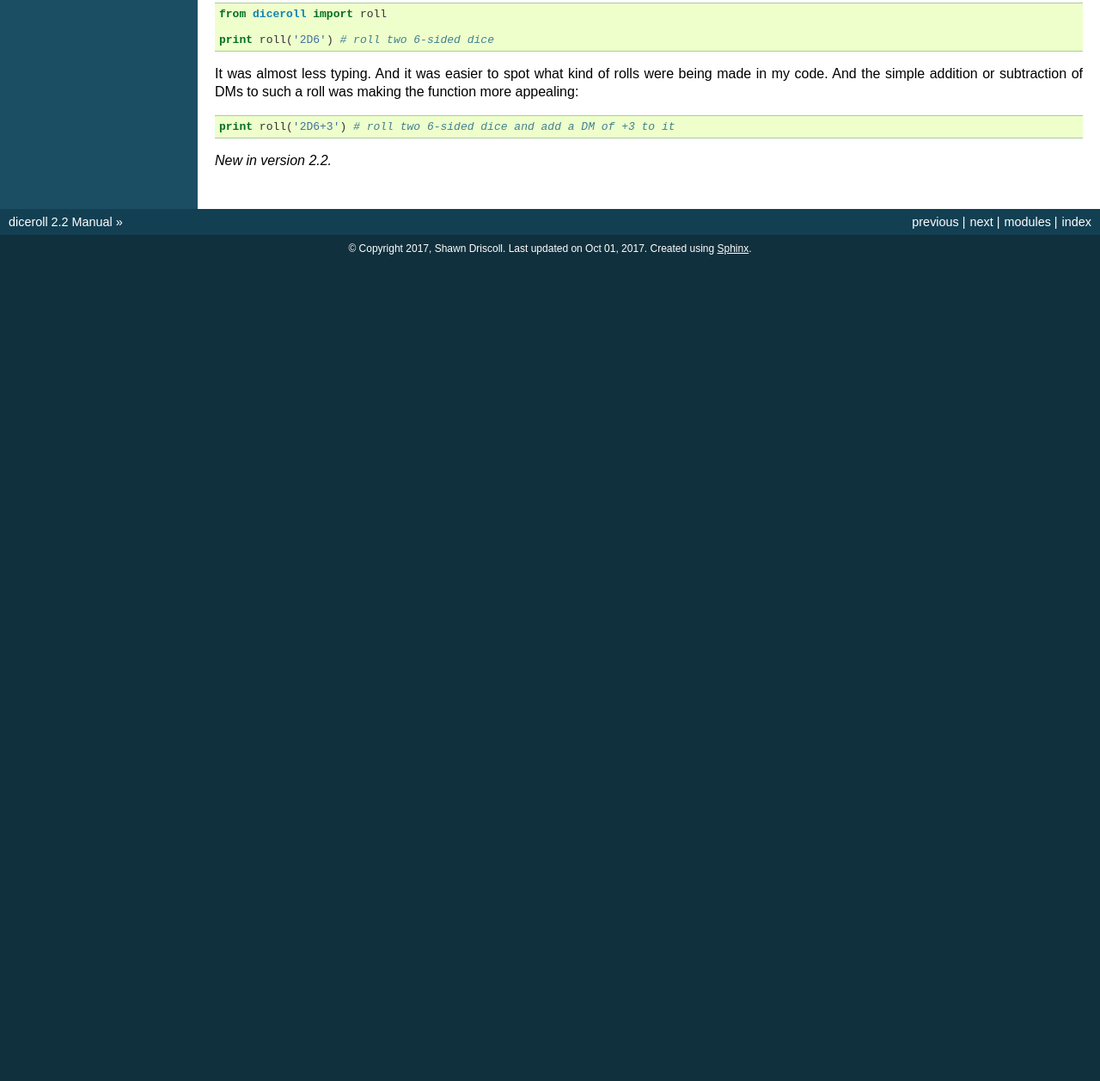
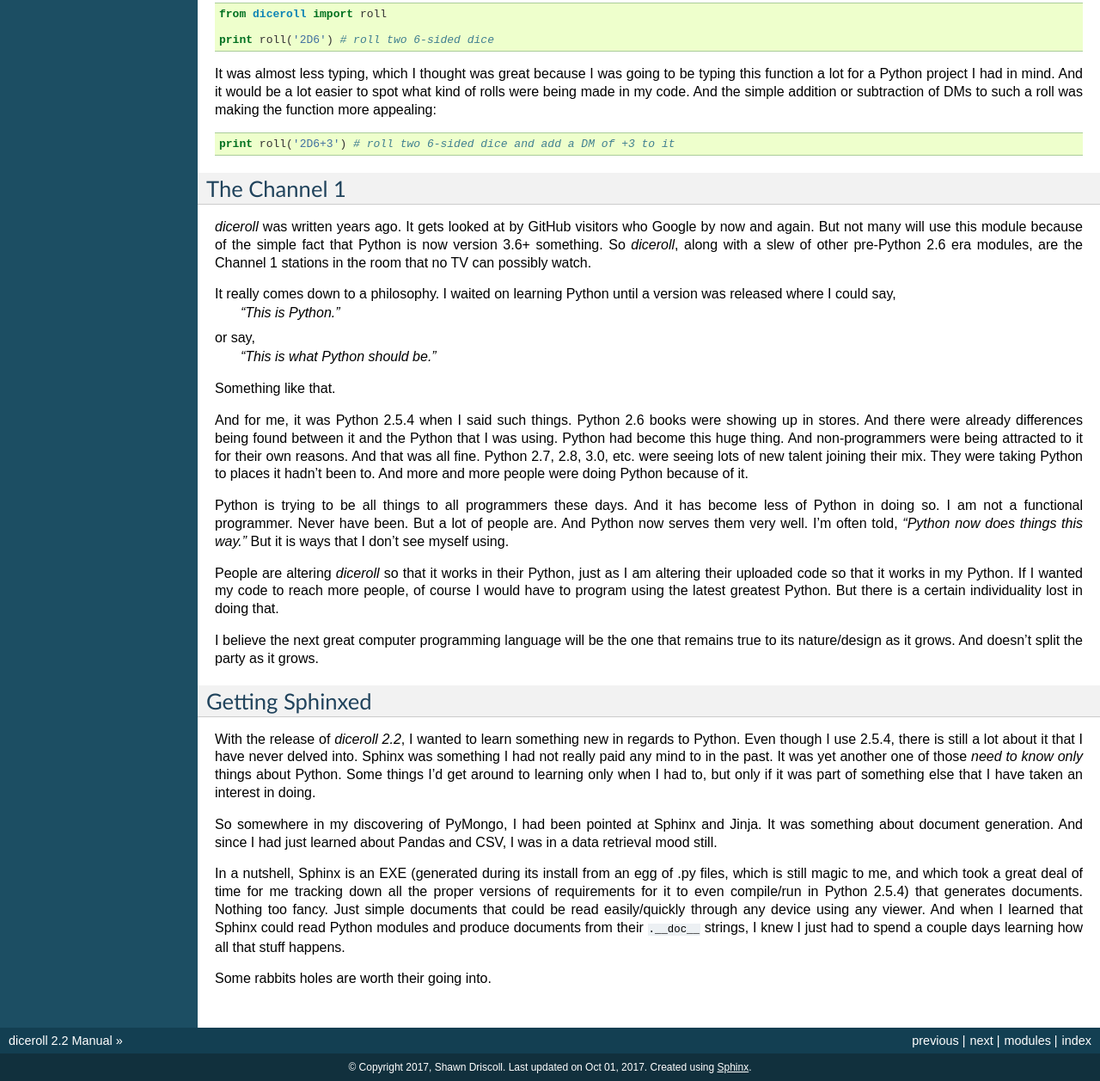
Before and after one commit to ShawnDriscoll/diceroll, a plain HTML site: page docs/build/designers_notes.html in a window 1280 px wide. Shown: the part 1266-2523 px from the top of the page at 86% size. Before the commit the page ends 1571 px from the top, so only its background shows below. Drawn offline with Linux system fonts and the light colour scheme.

Commit message:
spell-checked

```diff
--- a/docs/build/designers_notes.html
+++ b/docs/build/designers_notes.html
@@ -117,12 +117,53 @@ doing its own error-checking.</p>
 
 <span class="k">print</span> <span class="n">roll</span><span class="p">(</span><span class="s">&#39;2D6&#39;</span><span class="p">)</span> <span class="c"># roll two 6-sided dice</span>
 </pre></div>
-<p>It was almost less typing. And it was easier to spot what kind of rolls were being made in my
+<p>It was almost less typing, which I thought was great because I was going to be typing this function a lot
+for a Python project I had in mind. And it would be a lot easier to spot what kind of rolls were being made in my
 code. And the simple addition or subtraction of DMs to such a roll was making the function more appealing:</p>
 <div class="highlight"><pre><span class="k">print</span> <span class="n">roll</span><span class="p">(</span><span class="s">&#39;2D6+3&#39;</span><span class="p">)</span> <span class="c"># roll two 6-sided dice and add a DM of +3 to it</span>
 </pre></div>
-<p>
-<span class="versionmodified">New in version 2.2.</span></p>
+</div>
+<div class="section" id="the-channel-1">
+<h2>The Channel 1<a class="headerlink" href="#the-channel-1" title="Permalink to this headline">¶</a></h2>
+<p><em>diceroll</em> was written years ago. It gets looked at by GitHub visitors who Google by now and again. But not
+many will use this module because of the simple fact that Python is now version 3.6+ something. So <em>diceroll</em>, along
+with a slew of other pre-Python 2.6 era modules, are the Channel 1 stations in the room that no TV can possibly watch.</p>
+<dl class="docutils">
+<dt>It really comes down to a philosophy. I waited on learning Python until a version was released where I could say,</dt>
+<dd><em>&#8220;This is Python.&#8221;</em></dd>
+<dt>or say,</dt>
+<dd><em>&#8220;This is what Python should be.&#8221;</em></dd>
+</dl>
+<p>Something like that.</p>
+<p>And for me, it was Python 2.5.4 when I said such things. Python 2.6 books were showing up in stores. And
+there were already differences being found between it and the Python that I was using. Python had become this
+huge thing. And non-programmers were being attracted to it for their own reasons. And that was all fine.
+Python 2.7, 2.8, 3.0, etc. were seeing lots of new talent joining their mix. They were taking Python to places it
+hadn&#8217;t been to. And more and more people were doing Python because of it.</p>
+<p>Python is trying to be all things to all programmers these days. And it has become less of Python in doing so.
+I am not a functional programmer. Never have been. But a lot of people are. And Python now serves them very well.
+I&#8217;m often told, <em>&#8220;Python now does things this way.&#8221;</em> But it is ways that I don&#8217;t see myself using.</p>
+<p>People are altering <em>diceroll</em> so that it works in their Python, just as I am altering their uploaded code so that it
+works in my Python. If I wanted my code to reach more people, of course I would have to program using
+the latest greatest Python. But there is a certain individuality lost in doing that.</p>
+<p>I believe the next great computer programming language will be the one that remains true to its nature/design as
+it grows. And doesn&#8217;t split the party as it grows.</p>
+</div>
+<div class="section" id="getting-sphinxed">
+<h2>Getting Sphinxed<a class="headerlink" href="#getting-sphinxed" title="Permalink to this headline">¶</a></h2>
+<p>With the release of <em>diceroll 2.2</em>, I wanted to learn something new in regards to Python. Even though I use 2.5.4,
+there is still a lot about it that I have never delved into. Sphinx was something I had not really paid any mind to
+in the past. It was yet another one of those <em>need to know only</em> things about Python. Some things I&#8217;d get around to
+learning only when I had to, but only if it was part of something else that I have taken an interest in doing.</p>
+<p>So somewhere in my discovering of PyMongo, I had been pointed at Sphinx and Jinja. It was something about document
+generation. And since I had just learned about Pandas and CSV, I was in a data retrieval mood still.</p>
+<p>In a nutshell,
+Sphinx is an EXE (generated during its install from an egg of .py files, which is still magic to me, and which took a
+great deal of time for me tracking down all the proper versions of requirements for it to even compile/run
+in Python 2.5.4) that generates documents. Nothing too fancy. Just simple documents that could be read easily/quickly
+through any device using any viewer. And when I learned that Sphinx could read Python modules and produce documents
+from their <tt class="docutils literal"><span class="pre">.__doc__</span></tt> strings, I knew I just had to spend a couple days learning how all that stuff happens.</p>
+<p>Some rabbits holes are worth their going into.</p>
 </div>
 </div>
 
@@ -137,6 +178,8 @@ code. And the simple addition or subtraction of DMs to such a roll was making th
 <li><a class="reference external" href=""><strong>Designer&#8217;s Notes</strong></a><ul>
 <li><a class="reference external" href="#in-the-beginning">In the Beginning</a></li>
 <li><a class="reference external" href="#lessons-learned">Lessons Learned</a></li>
+<li><a class="reference external" href="#the-channel-1">The Channel 1</a></li>
+<li><a class="reference external" href="#getting-sphinxed">Getting Sphinxed</a></li>
 </ul>
 </li>
 </ul>
```
Also changed, not shown: docs/build/index.html (+4 -2 lines), docs/build/modindex.html (+1 -1 lines), docs/build/search.html (+1 -1 lines), docs/build/searchindex.json (+1 -1 lines), docs/build/tutorial.html (+7 -5 lines), docs/build/_sources/designers_notes.txt, docs/build/_sources/index.txt, docs/build/_sources/tutorial.txt, 7 other files.
